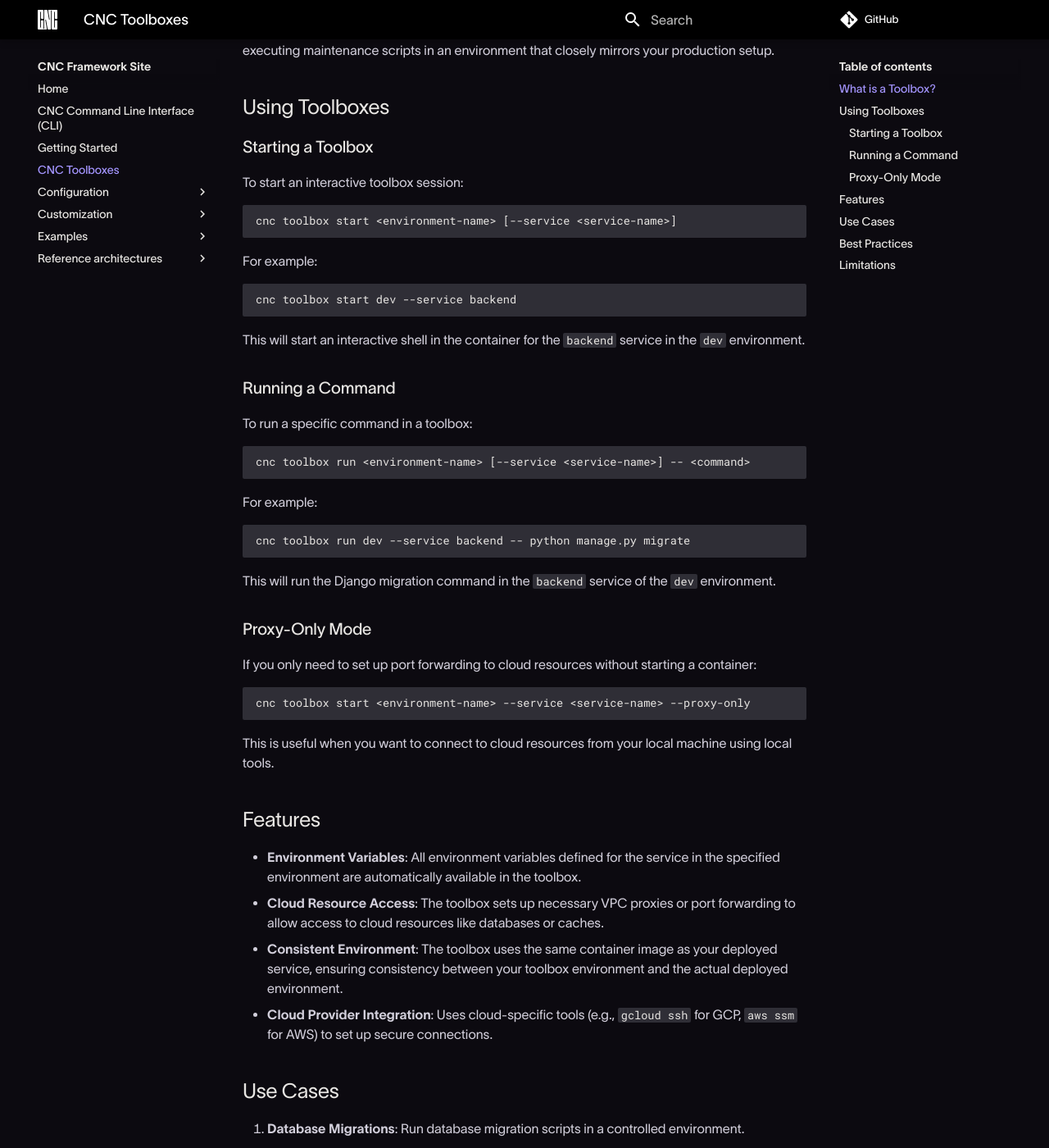
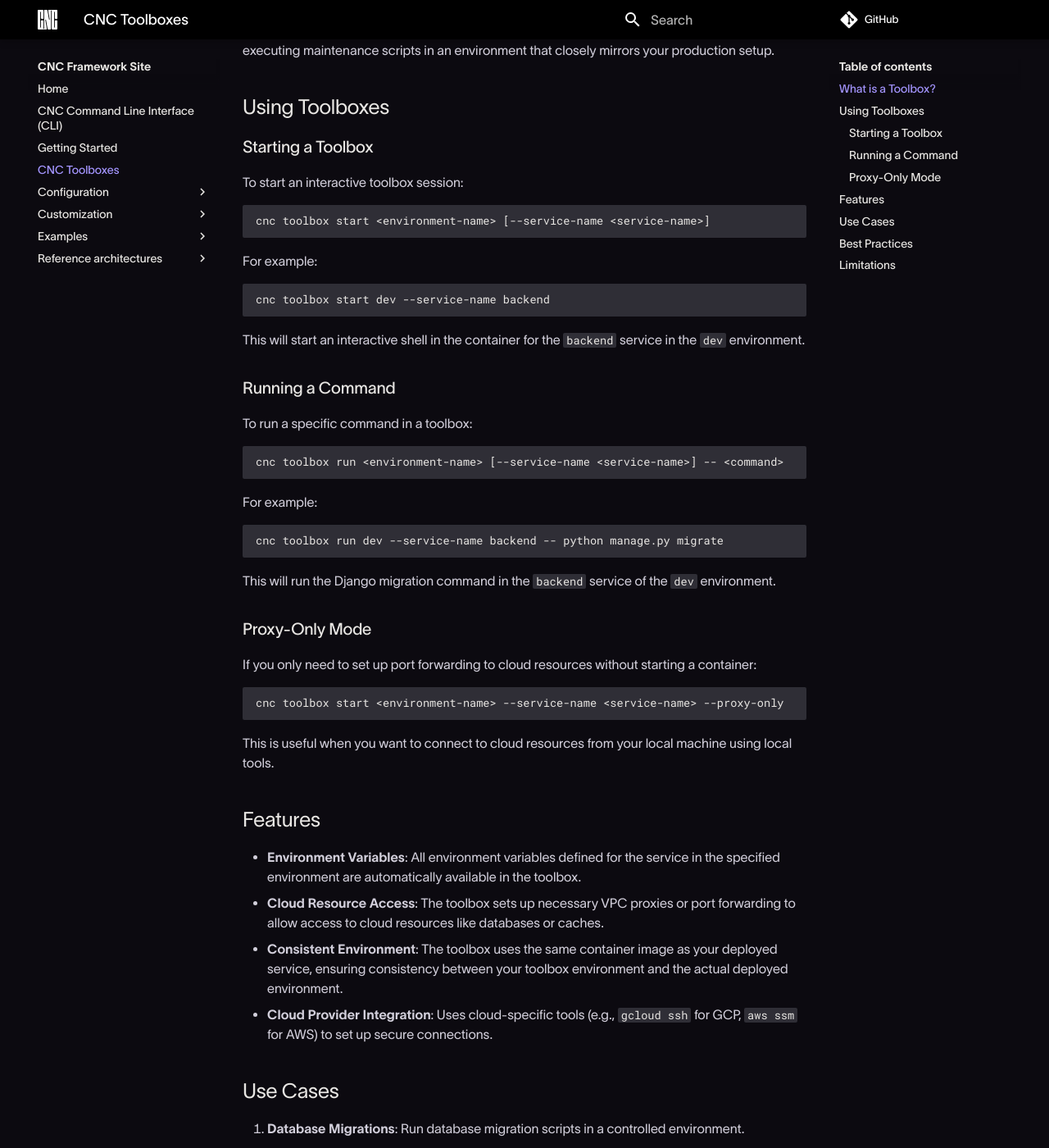
Before and after one commit to coherenceplatform/cnc, an MkDocs documentation site: the page built from docs/toolboxes.md, in a window 1280 px wide and 1400 px high, scrolled down 508 px. Shown: the whole window at 82% size. Built offline with MkDocs 1.6.1 and Material for MkDocs 9.7.7, drawn with Linux system fonts in a browser that asks for light colours; some web fonts are replaced; comment, search, counter and statistics services are not loaded.

Commit message:
docs: correct service name param in `toolbox` command examples
The `cnc toobox` commands accepts the service name for which to build a toolbox as `--service-name`, not `--service`

````diff
--- a/docs/toolboxes.md
+++ b/docs/toolboxes.md
@@ -20,13 +20,13 @@ This makes it easy to perform tasks like running database migrations, starting a
 To start an interactive toolbox session:
 
 ```bash
-cnc toolbox start <environment-name> [--service <service-name>]
+cnc toolbox start <environment-name> [--service-name <service-name>]
 ```
 
 For example:
 
 ```bash
-cnc toolbox start dev --service backend
+cnc toolbox start dev --service-name backend
 ```
 
 This will start an interactive shell in the container for the `backend` service in the `dev` environment.
@@ -36,13 +36,13 @@ This will start an interactive shell in the container for the `backend` service
 To run a specific command in a toolbox:
 
 ```bash
-cnc toolbox run <environment-name> [--service <service-name>] -- <command>
+cnc toolbox run <environment-name> [--service-name <service-name>] -- <command>
 ```
 
 For example:
 
 ```bash
-cnc toolbox run dev --service backend -- python manage.py migrate
+cnc toolbox run dev --service-name backend -- python manage.py migrate
 ```
 
 This will run the Django migration command in the `backend` service of the `dev` environment.
@@ -52,7 +52,7 @@ This will run the Django migration command in the `backend` service of the `dev`
 If you only need to set up port forwarding to cloud resources without starting a container:
 
 ```bash
-cnc toolbox start <environment-name> --service <service-name> --proxy-only
+cnc toolbox start <environment-name> --service-name <service-name> --proxy-only
 ```
 
 This is useful when you want to connect to cloud resources from your local machine using local tools.
````
Also changed, not shown: docs/cli.md (+2 -2 lines).
